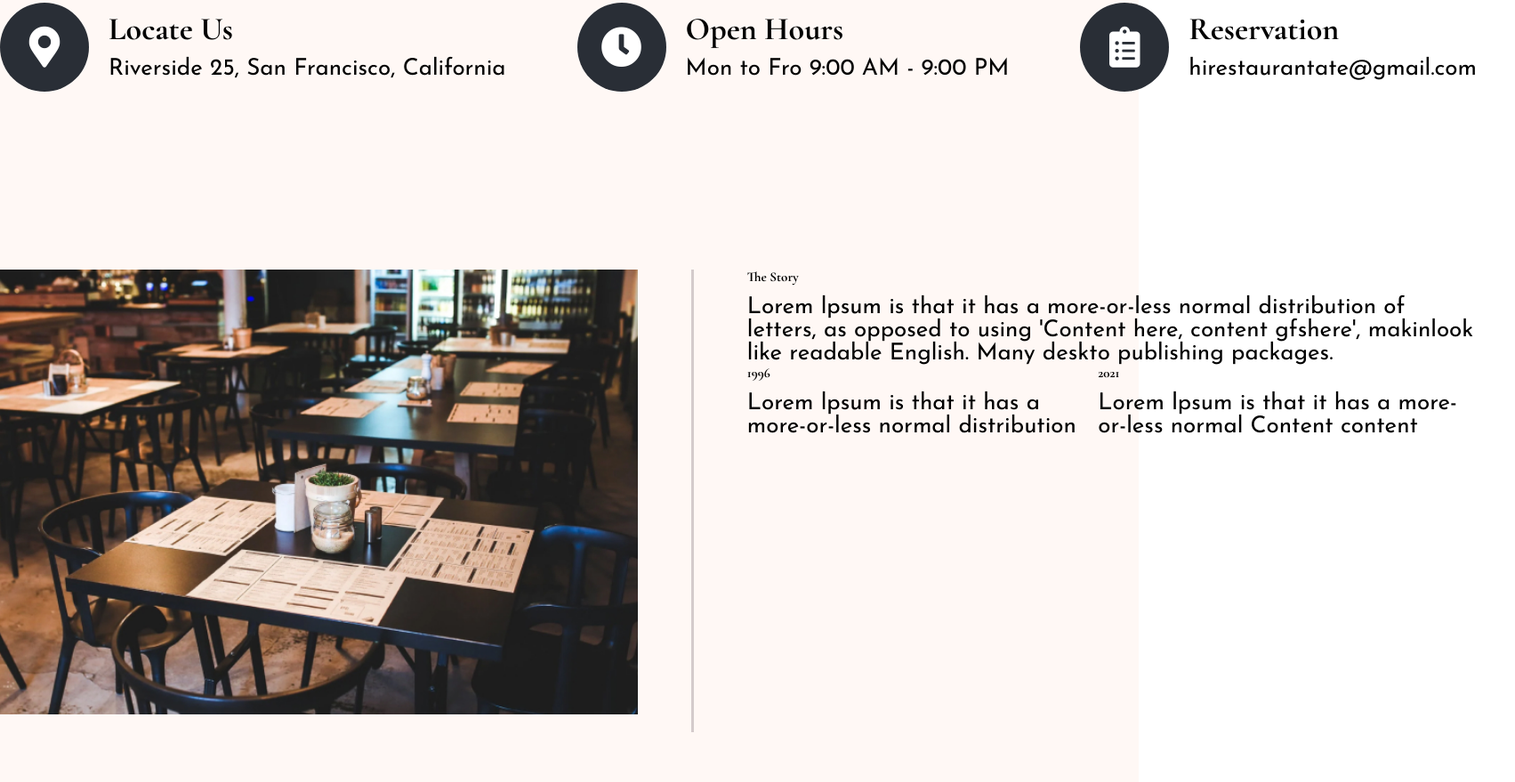
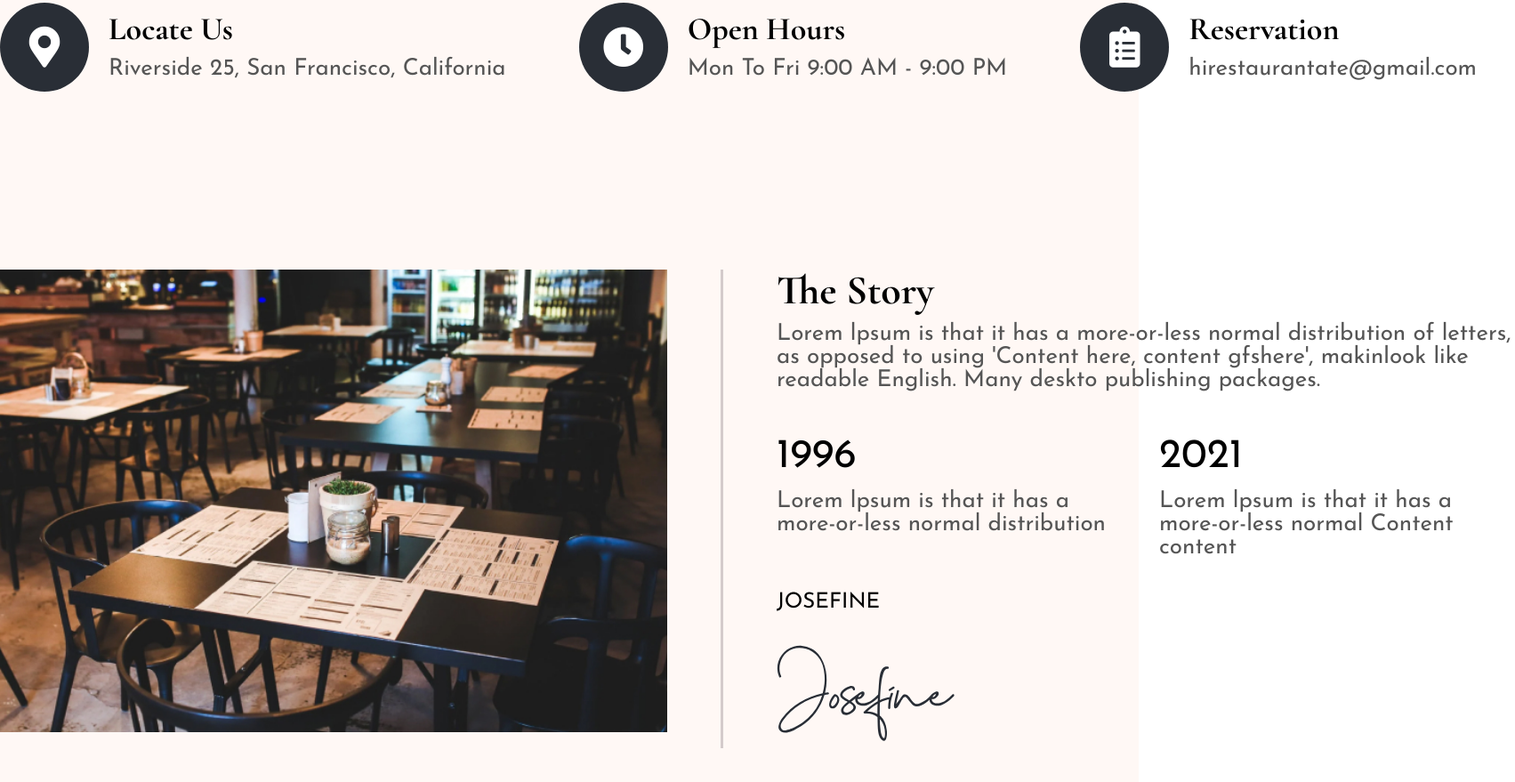
Before and after one commit to letanphat0107/BTLWeb-QuanLyNhaHang, a plain HTML site: page index.html in a window 1280 px wide. Shown: the part 1576-2455 px from the top of the page at 89% size, 1703 px wide, since content can reach past the window. Drawn offline with nearby package versions, Linux system fonts and the light colour scheme.

Commit message:
Home page - chinh sua about, toi uu css about

```diff
--- a/assets/css/base.css
+++ b/assets/css/base.css
@@ -34,6 +34,16 @@ html{
 /* Properties */
 .mt-80{
     margin-top: 80px;
+}
+
+.fs-heading{
+    font-size: 4.6rem;
+    line-height: 4.6rem;
+}
+
+.ff-2{
+    font-family: 'Josefin Sans', sans-serif;
+    font-weight: 500;
 }
 
 .btn{
--- a/assets/css/main.css
+++ b/assets/css/main.css
@@ -179,6 +179,7 @@
     margin-top: 60px;
     display: flex;
     justify-content: space-between;
+    width: 100%;
 }
 
 .about-list__item{
@@ -214,19 +215,26 @@
     font-size: 2.6rem;
     line-height: 2.6rem;
     margin-top: 14px;
+    color: var(--primary3-color);
 }
 
 .about-history{
-    width: var(--primary-width);
+    width: 100%;
     margin: 0 auto;
     display: flex;
+    justify-content: flex-start;
     margin-top: 200px;
 }
 
 .about-history__img{
-    width: 1950px;
+    display: inline-block;
+    width: 750px;
     height: 520px;
-    background: url(../img/Photo-72.jpg) top center / contain no-repeat;
+}
+
+.history__img{
+    width: 750px;
+    height: 520px;
 }
 
 .about-history__wrap{
@@ -237,7 +245,30 @@
 
 .about-history__timehook{
     display: flex;
+    margin-top: 50px;
+}
 
+.timehook__from{
+    width: 400px;
+}
+
+.timehook__to{
+    width: 400px;
+    margin-left: 30px;
+}
+
+.about-signature{
+    margin-top: 40px;
+}
+
+.about-signature__name{
+    font-family: 'Josefin Sans', sans-serif;
+    font-size: 2.4rem;
+    font-weight: 400;
+}
+
+.about-signature__img{
+    margin-top: 40px;
 }
 
 .menu{
--- a/index.html
+++ b/index.html
@@ -127,7 +127,7 @@
                             </div>
                             <div class="about-info">
                                 <div class="about-heading">Open Hours</div>
-                                <div class="about-description">Mon to Fro 9:00 AM - 9:00 PM</div>
+                                <div class="about-description">Mon To Fri 9:00 AM - 9:00 PM</div>
                             </div>
                         </li>
                         <li class="about-list__item">
@@ -141,21 +141,27 @@
                         </li>
                     </ul>
                     <div class="about-history">
-                        <div class="about-history__img"></div>
+                        <div class="about-history__img">
+                            <img class="history__img" src="./assets/img/Photo-72.jpg"></img>
+                        </div>
                         <div class="about-history__wrap">
                             <div class="about-history__story">
-                                <h2 class="about-history__heading">The Story</h2>
+                                <h2 class="about-history__heading fs-heading">The Story</h2>
                                 <div class="about-description">Lorem lpsum is that it has a more-or-less normal distribution of letters, as opposed to using 'Content here, content gfshere', makinlook like readable English. Many deskto publishing packages.</div>
                             </div>
                             <div class="about-history__timehook">
                                 <div class="timehook__from">
-                                    <h2 class="about-history__heading">1996</h2>
+                                    <h2 class="about-history__heading fs-heading ff-2">1996</h2>
                                     <div class="about-description">Lorem lpsum is that it has a more-or-less normal distribution</div>
                                 </div>
                                 <div class="timehook__to">
-                                    <h2 class="about-history__heading">2021</h2>
+                                    <h2 class="about-history__heading fs-heading ff-2">2021</h2>
                                     <div class="about-description">Lorem lpsum is that it has a more-or-less normal Content content</div>
                                 </div>
+                            </div>
+                            <div class="about-signature">
+                                <h3 class="about-signature__name">JOSEFINE</h3>
+                                <img src="./assets/img/Josefine.svg" alt="" class="about-signature__img">
                             </div>
                         </div>
                     </div>
```
Also changed, not shown: MinhChung/Homepage-banner.png (added).
